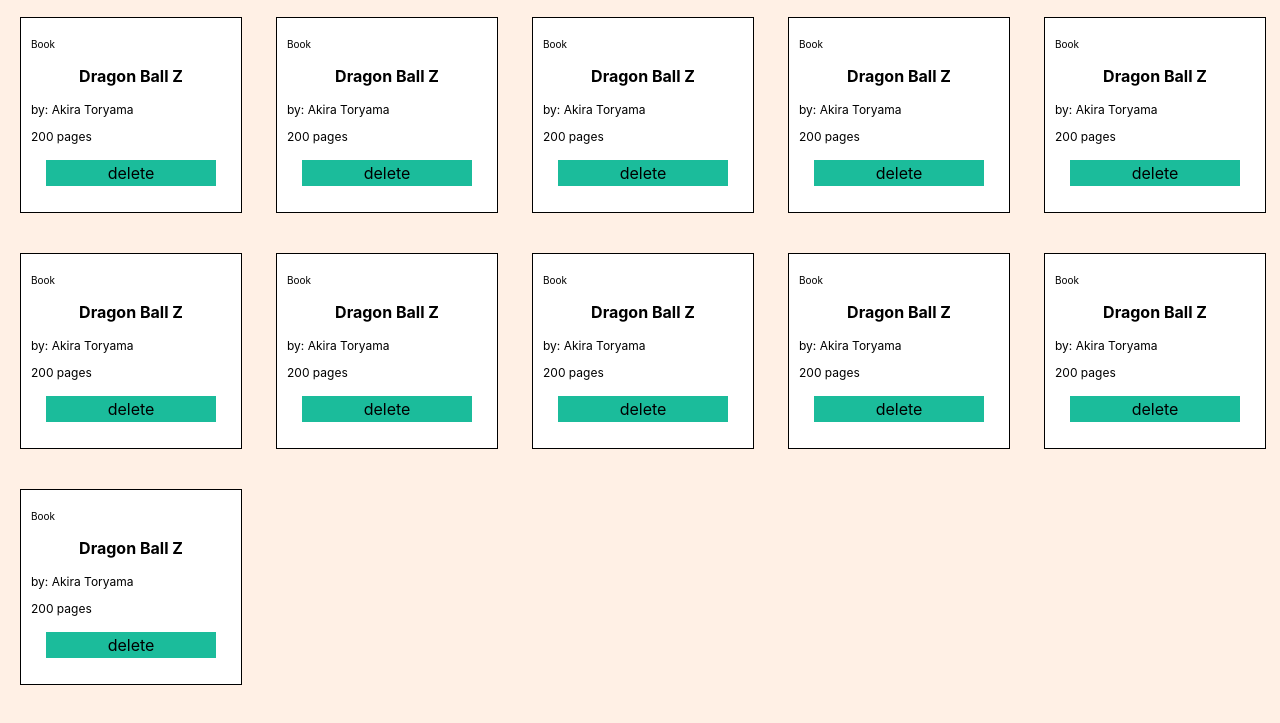
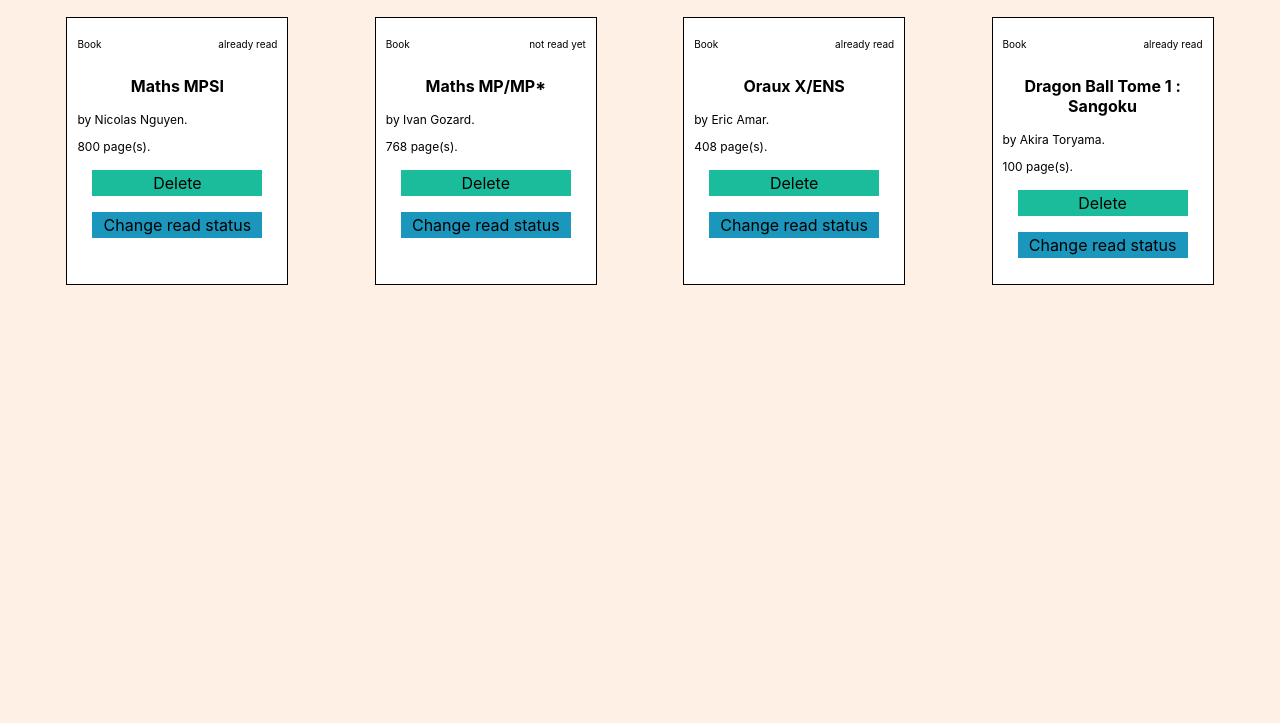
Before and after one commit to chagnon2/library, a plain HTML site: page index.html in a window 1280 px wide. Shown: the part 53-776 px from the top of the page. Drawn offline with Linux system fonts and the light colour scheme.

Commit message:
Final commit

```diff
--- a/index.html
+++ b/index.html
@@ -6,6 +6,21 @@
         <link rel="stylesheet" href="stylesheet.css">
     </head>
     <body>
+        <div class="popup">
+            <p>Add a new book</p>
+            <label for="title">Title:</label>
+            <input type="text" name="title">
+            <label for="author">Author:</label>
+            <input type="text" name="author">
+            <label for="pages">Number of pages:</label>
+            <input type="number" name="pages">
+            <label for="read">Already read:</label>
+            <input type="radio" name="readStatus" id="read" value="true">
+            <label for="notRead">Not read yet:</label>
+            <input type="radio" name="readStatus" id="notRead" value="false">
+            <input type="submit" value="Ok">
+            <input type="submit" value="Cancel">
+        </div>
         <div class="header">
             <div class="logoAndTitle">
                 <img src="/bookshelf.png" alt="logo" class="logo">
@@ -16,83 +31,7 @@
             </div>
         </div>
         <div class="main">
-            <div class="book">
-                <p class="type">Book</p>
-                <p class="title">Dragon Ball Z</p>
-                <p class="author">by: Akira Toryama</p>
-                <p class="pages">200 pages</p>
-                <p class="delete">delete</p>
-            </div>
-            <div class="book">
-                <p class="type">Book</p>
-                <p class="title">Dragon Ball Z</p>
-                <p class="author">by: Akira Toryama</p>
-                <p class="pages">200 pages</p>
-                <p class="delete">delete</p>
-            </div>
-            <div class="book">
-                <p class="type">Book</p>
-                <p class="title">Dragon Ball Z</p>
-                <p class="author">by: Akira Toryama</p>
-                <p class="pages">200 pages</p>
-                <p class="delete">delete</p>
-            </div>
-            <div class="book">
-                <p class="type">Book</p>
-                <p class="title">Dragon Ball Z</p>
-                <p class="author">by: Akira Toryama</p>
-                <p class="pages">200 pages</p>
-                <p class="delete">delete</p>
-            </div>
-            <div class="book">
-                <p class="type">Book</p>
-                <p class="title">Dragon Ball Z</p>
-                <p class="author">by: Akira Toryama</p>
-                <p class="pages">200 pages</p>
-                <p class="delete">delete</p>
-            </div>
-            <div class="book">
-                <p class="type">Book</p>
-                <p class="title">Dragon Ball Z</p>
-                <p class="author">by: Akira Toryama</p>
-                <p class="pages">200 pages</p>
-                <p class="delete">delete</p>
-           </div>
-           <div class="book">
-                <p class="type">Book</p>
-                <p class="title">Dragon Ball Z</p>
-                <p class="author">by: Akira Toryama</p>
-                <p class="pages">200 pages</p>
-                <p class="delete">delete</p>
-            </div>
-            <div class="book">
-                <p class="type">Book</p>
-                <p class="title">Dragon Ball Z</p>
-                <p class="author">by: Akira Toryama</p>
-                <p class="pages">200 pages</p>
-                <p class="delete">delete</p>
-            </div>
-            <div class="book">
-                <p class="type">Book</p>
-                <p class="title">Dragon Ball Z</p>
-                <p class="author">by: Akira Toryama</p>
-                <p class="pages">200 pages</p>
-                <p class="delete">delete</p>
-            </div>
-            <div class="book">
-                <p class="type">Book</p>
-                <p class="title">Dragon Ball Z</p>
-                <p class="author">by: Akira Toryama</p>
-                <p class="pages">200 pages</p>
-                <p class="delete">delete</p>
-            </div>
-            <div class="book">
-                <p class="type">Book</p>
-                <p class="title">Dragon Ball Z</p>
-                <p class="author">by: Akira Toryama</p>
-                <p class="pages">200 pages</p>
-                <p class="delete">delete</p>
-            </div>
         </div>
     </body>
+    <script type="text/javascript" src="script.js"></script>
 </html>
--- a/script.js
+++ b/script.js
@@ -0,0 +1,124 @@
+let myLibrary = [];
+const main = document.querySelector(`div[class="main"]`)
+const newBook = document.querySelector(`div[class="newBook"]`);
+const popup = document.querySelector(`div[class="popup"]`);
+const okButton = document.querySelector(`input[value="Ok"]`);
+const cancelButton = document.querySelector(`input[value="Cancel"]`);
+
+function Book(title,author,pages,read) {
+    this.title = title;
+    this.author = author;
+    this.pages = pages;
+    this.read = read;
+
+    this.defineReadString = function () {
+        let stringRead = "";
+        if (this.read == true || this.read == "true") {stringRead = 'already read';}
+        else {stringRead = 'not read yet';}
+        return stringRead;
+    }
+
+    this.appendDomElement = function () {
+        const divBook = document.createElement('div');
+        divBook.classList.add("book");
+        const miniHeader = document.createElement('div');
+        miniHeader.classList.add('miniHeader');
+        const pType = document.createElement('p');
+        pType.classList.add("type");
+        pType.textContent = "Book";
+        const pRead = document.createElement('p');
+        pRead.classList.add("read");
+        pRead.textContent = this.defineReadString();
+        miniHeader.appendChild(pType);
+        miniHeader.appendChild(pRead);
+        divBook.appendChild(miniHeader);
+        const pTitle = document.createElement('p');
+        pTitle.classList.add("title");
+        pTitle.textContent = `${this.title}`
+        divBook.appendChild(pTitle);
+        const pAuthor = document.createElement('p');
+        pAuthor.classList.add("author");
+        pAuthor.textContent = `by ${this.author}.`
+        divBook.appendChild(pAuthor);
+        const pPages = document.createElement('p');
+        pPages.classList.add("pages");
+        pPages.textContent = `${this.pages} page(s).`
+        divBook.appendChild(pPages);
+        const pDelete = document.createElement('p');
+        pDelete.classList.add("delete");
+        pDelete.textContent = `Delete`;
+        pDelete.addEventListener("click", () =>{
+            myLibrary.splice(myLibrary.indexOf(this),1);
+            main.innerHTML = "";
+            printBooks(myLibrary);
+        });
+        divBook.appendChild(pDelete);
+        const pReadStatusChanger = document.createElement('p');
+        pReadStatusChanger.classList.add("readStatusChanger");
+        pReadStatusChanger.textContent = "Change read status";
+        pReadStatusChanger.addEventListener("click", () =>{
+            if (myLibrary[myLibrary.indexOf(this)].read == true || myLibrary[myLibrary.indexOf(this)].read == "true") {myLibrary[myLibrary.indexOf(this)].read = false;}
+            else {myLibrary[myLibrary.indexOf(this)].read = true;}
+            main.innerHTML = "";
+            printBooks(myLibrary);
+        });
+        divBook.appendChild(pReadStatusChanger);
+        main.appendChild(divBook);
+    }
+
+}
+
+function addBookToLibrary(book) {
+    myLibrary.push(book);
+}
+
+function printBooks (myLibrary) {
+    myLibrary.forEach(book => {
+        book.appendDomElement();
+    })
+}
+
+newBook.addEventListener("click", () => {
+    popup.classList.remove("animationOut");
+    popup.classList.add("animation");
+});
+
+cancelButton.addEventListener("click", () => {
+    popup.classList.remove("animation");
+    popup.classList.add("animationOut");
+});
+
+okButton.addEventListener("click", () => {
+    popup.classList.remove('animation');
+    popup.classList.add("animationOut");
+    const inputTitle = document.querySelector(`input[name="title"]`).value;
+    const inputAuthor = document.querySelector(`input[name="author"]`).value;
+    const inputPages = document.querySelector(`input[name="pages"]`).value;
+    let inputReadStatus = "";
+    if (document.getElementById('read').checked) {
+        inputReadStatus = document.getElementById('read').value;
+    } else {
+        inputReadStatus = document.getElementById('notRead').value;
+    }
+    if (inputReadStatus == "" || inputTitle == "" || inputAuthor == "" || inputPages == "") {
+        alert("Vous devez remplir tous les champs");
+    } else {
+        addBookToLibrary(new Book (inputTitle,inputAuthor,inputPages,inputReadStatus));
+        main.innerHTML = "";
+        printBooks(myLibrary);
+    }
+});
+
+
+
+const mathMPSI = new Book ("Maths MPSI", "Nicolas Nguyen", "800", true);
+const mathMP = new Book ("Maths MP/MP*", "Ivan Gozard", "768", false);
+const OrauxXEns = new Book ("Oraux X/ENS", "Eric Amar", "408", true);
+const DragonBallTome1 = new Book ("Dragon Ball Tome 1 : Sangoku", "Akira Toryama", "100", true);
+
+addBookToLibrary(mathMPSI);
+addBookToLibrary(mathMP);
+addBookToLibrary(OrauxXEns);
+addBookToLibrary(DragonBallTome1);
+
+printBooks(myLibrary);
--- a/stylesheet.css
+++ b/stylesheet.css
@@ -1,4 +1,6 @@
 body {
+    position: relative;
+    z-index: 1;
     margin: 0;
     background-color: rgb(255, 240, 229);
 }
@@ -58,10 +60,10 @@
 }
 
 .main {
-    margin:0;
-
-    display: grid;
-    grid-template-columns: 20% 20% 20% 20% 20%;
+    display: flex;
+    flex-direction: row;
+    flex-wrap: wrap;
+    justify-content: space-evenly;
 }
 
 .book {
@@ -86,10 +88,18 @@
     box-shadow: -8px 8px black;
     transform: translate(8px,-8px);
 }
-
+.miniHeader {
+    display: flex;
+    flex-direction: row;
+}
 .type {
     font-size: 10px;
     text-align: start;
+}
+.read {
+    font-size: 10px;
+    margin-left: auto;
+    text-align: end;
 }
 .title {
     font-weight: bold;
@@ -117,3 +127,70 @@
     transform: scale(1.1);
 
 }
+.readStatusChanger {
+    text-align: center;
+    margin-left: 15px;
+    margin-right: 15px;
+    padding: 3px;
+    background-color: rgb(27, 150, 188);
+    color: black;
+    transition: transform 0.2s;
+    transition-timing-function: ease-in-out;
+    transition-delay: 0.01s;
+}
+.readStatusChanger:hover {
+    transform: scale(1.1);
+
+}
+
+.popup {
+    background-color: white;
+    color: black;
+    border: solid;
+    border-width: 1px;
+
+    text-align: center;
+
+    visibility: hidden;
+    position: fixed;
+    margin-top: 55px;
+    margin-left: 25%;
+    padding: 20px;
+    z-index: 2;
+
+    display: flex;
+    flex-direction: column;
+    gap: 5px;
+    transform: scale(0);
+
+}
+.animation {
+    animation: popupAnimation 0.2s ease-in 0s;
+    animation-iteration-count: 1;
+    animation-fill-mode: forwards;
+}
+@keyframes popupAnimation {
+    from {
+        visibility: visible;
+        transform: scale(0);
+    }
+    to {
+        visibility: visible;
+        transform: scale(1);
+    }
+}
+.animationOut {
+    animation: popupAnimationOut 0.2s ease-in 0s;
+    animation-iteration-count: 1;
+    animation-fill-mode: forwards;
+}
+@keyframes popupAnimationOut {
+    from {
+        visibility: visible;
+        transform: scale(1);
+    }
+    to {
+        visibility: visible;
+        transform: scale(0);
+    }
+}
```
